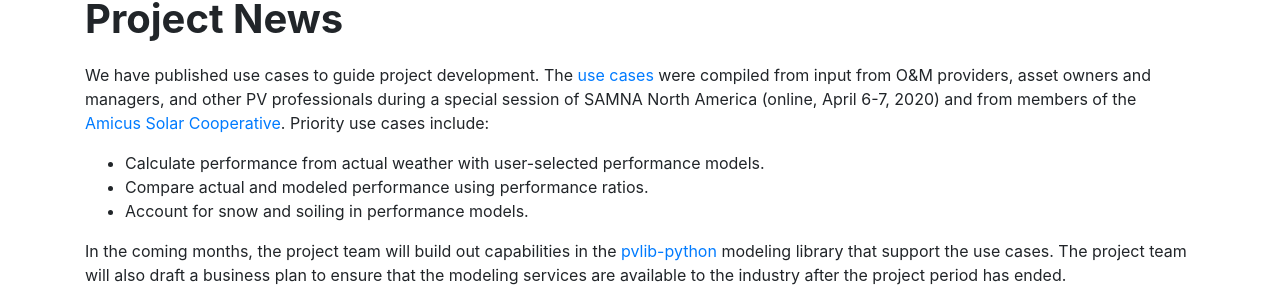
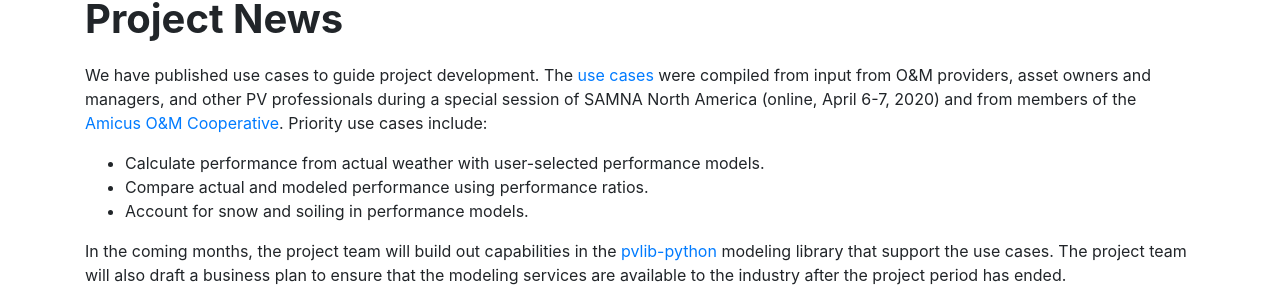
Before and after one commit to SolarPerformanceInsight/SolarPerformanceInsight.github.io, a Jekyll site: the page built from index.md, in a window 1280 px wide and 1309 px high. Shown: the part 793-1099 px from the top of the window. Built offline with Jekyll 4.4.1, drawn with Linux system fonts in a browser that asks for light colours.

Commit message:
correct Amicus

```diff
--- a/index.md
+++ b/index.md
@@ -33,7 +33,7 @@ modeling tools which are primarily designed to predict future performance, rathe
 
 We have published use cases to guide project development. The [use cases](/usecases) were compiled from input from O&M
 providers, asset owners and managers, and other PV professionals during a special session of SAMNA North America
-(online, April 6-7, 2020) and from members of the [Amicus Solar Cooperative](https://www.amicussolar.com/). Priority
+(online, April 6-7, 2020) and from members of the [Amicus O&M Cooperative](https://www.amicusom.com/). Priority
 use cases include:
 -  Calculate performance from actual weather with user-selected performance models.
 -  Compare actual and modeled performance using performance ratios.
```
